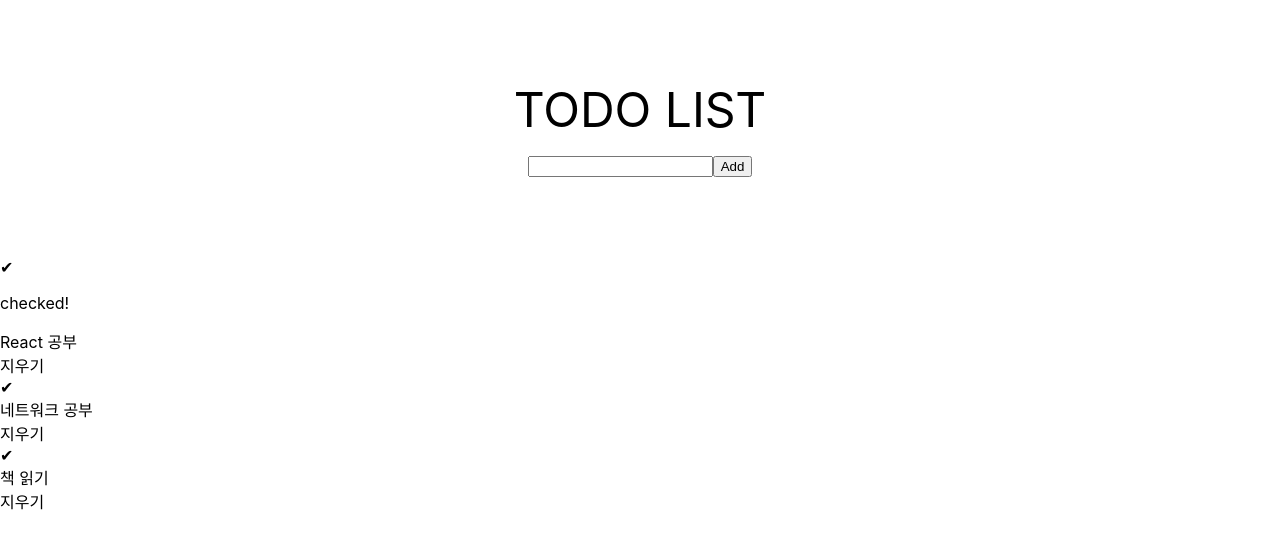
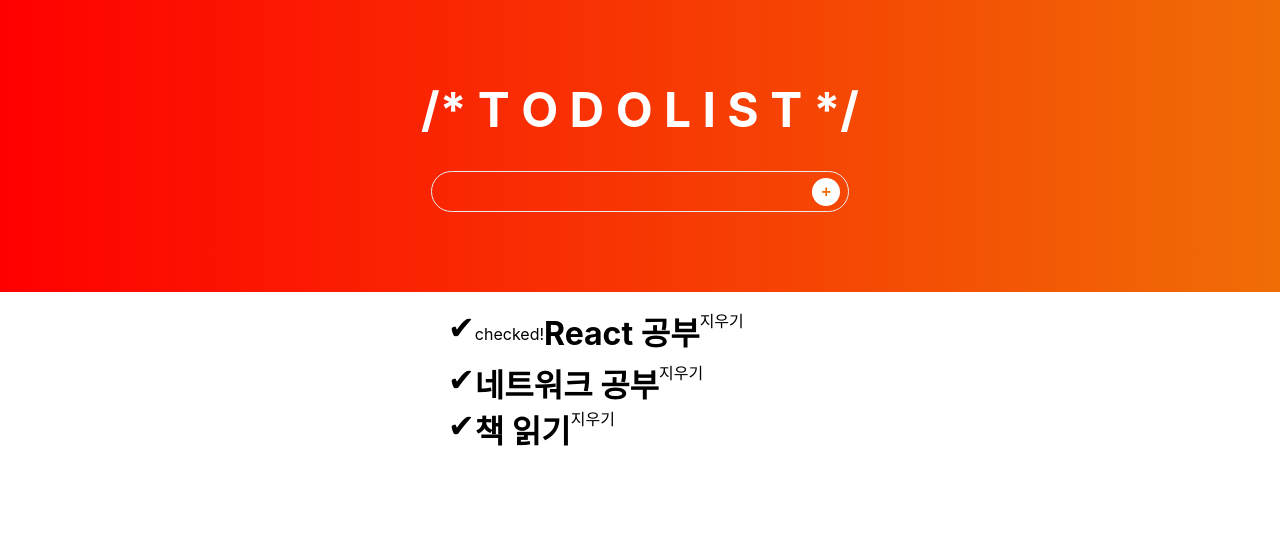
Before and after one commit to jeongyip/todolist, a React (Create React App) app: page / in a window 1280 px wide. Shown: the top 548 px of the page. Built offline with nearby package versions, Linux system fonts and the light colour scheme.

Commit message:
css style edit

```diff
--- a/src/App.js
+++ b/src/App.js
@@ -64,7 +64,7 @@ class App extends Component {
   render() {
     const { todos } = this.state;
     return (
-      <div>
+      <div style={{ 'display': 'flex', 'flex-direction': 'column' }}>
         <Header onSubmit={ this.handleCreatTodo } />
         <TodoList todos={ todos } onRemove={ this.handleRemove } onCheck={ this.handleCheck }/>
       </div>
--- a/src/Header.css
+++ b/src/Header.css
@@ -1,13 +1,52 @@
 .container {
-  padding-top: 5rem;
-  padding-bottom: 5rem;
+  padding: 5rem;
+  display: flex;
+  flex-direction: column;
+  justify-content: center;
+  align-content: center;
   text-align: center;
+  background-image: linear-gradient(
+      to right,
+      red, #f06d06
+    );
+}
+
+.container input {
+  background: transparent;
+  border: none;
+  color: white;
+  font-size: 1.25rem;
+  outline: none;
+  width: 90%;
+  padding: 8px;
+}
+
+.container button {
+  width: 28px;
+  height: 28px;
+  background-color: #FFFFFF;
+  margin-top: auto;
+  margin-bottom: auto;
+  font-size: 1rem;
+  font-weight: bold;
+  color: #f06d06;
+  border-radius: 28px;
+  border: none;
 }
 
 .title {
   font-size: 3rem;
+  color: #FFFFFF;
+  font-weight: bold;
 }
 
 .bar {
-  margin-top: 1rem;
+  display: flex;
+  border: 1px solid #e9ecef;
+  width: 400px;
+  padding-left: 8px;
+  padding-right: 8px;
+  border-radius: 32px;
+  margin: auto;
+  margin-top: 2rem;
 }
--- a/src/Header.js
+++ b/src/Header.js
@@ -24,10 +24,10 @@ class Header extends Component {
     const { text } = this.state;
     return (
       <form className="container" onSubmit={ this.handleSubmit }>
-        <div className="title">TODO LIST</div>
+        <div className="title">/* T O D O   L I S T */</div>
         <div className="bar">
         <input value={ text } onChange={ this.handleChange }/>
-        <button type="submit">Add</button>
+        <button type="submit">+</button>
         </div>
       </form>
     );
--- a/src/TodoList.js
+++ b/src/TodoList.js
@@ -1,12 +1,13 @@
 import React, { Component } from 'react';
 import TodoItem from './components/TodoItem';
+import './Todolist.css';
 
 class TodoList extends Component {
   render() {
     const { todos, onRemove, onCheck } = this.props;
 
     return (
-      <div>
+      <div className="todolist">
           {
             todos.map(todo => <TodoItem todo={ todo } onRemove={ onRemove } onCheck={ onCheck }/>)
           }
--- /dev/null
+++ b/src/Todolist.css
@@ -0,0 +1,5 @@
+.todolist {
+  display: flex;
+  flex-direction: column;
+  margin-top: 16px;
+}
--- /dev/null
+++ b/src/components/TodoItem.css
@@ -0,0 +1,13 @@
+.item {
+  width: 30%;
+  display: flex;
+  margin: auto;
+}
+
+.check {
+  font-size: 2rem;
+}
+.name {
+  font-size: 2rem;
+  font-weight: bold;
+}
--- a/src/components/TodoItem.js
+++ b/src/components/TodoItem.js
@@ -1,15 +1,15 @@
 import React, { Component } from 'react';
-
+import './TodoItem.css';
 
 class TodoItem extends Component {
   render() {
     const { todo, onRemove, onCheck } = this.props;
 
     return (
-      <div>
-        <div onClick={ () => onCheck(todo.id) }>&#10004;</div>
+      <div className="item">
+        <div className="check" onClick={ () => onCheck(todo.id) }>&#10004;</div>
         { todo.checked && <p>checked!</p> }
-        <div>{ todo.name }</div>
+        <div className="name">{ todo.name }</div>
         <div onClick={ () => onRemove(todo.id) }>지우기</div>
       </div>
     );
```
